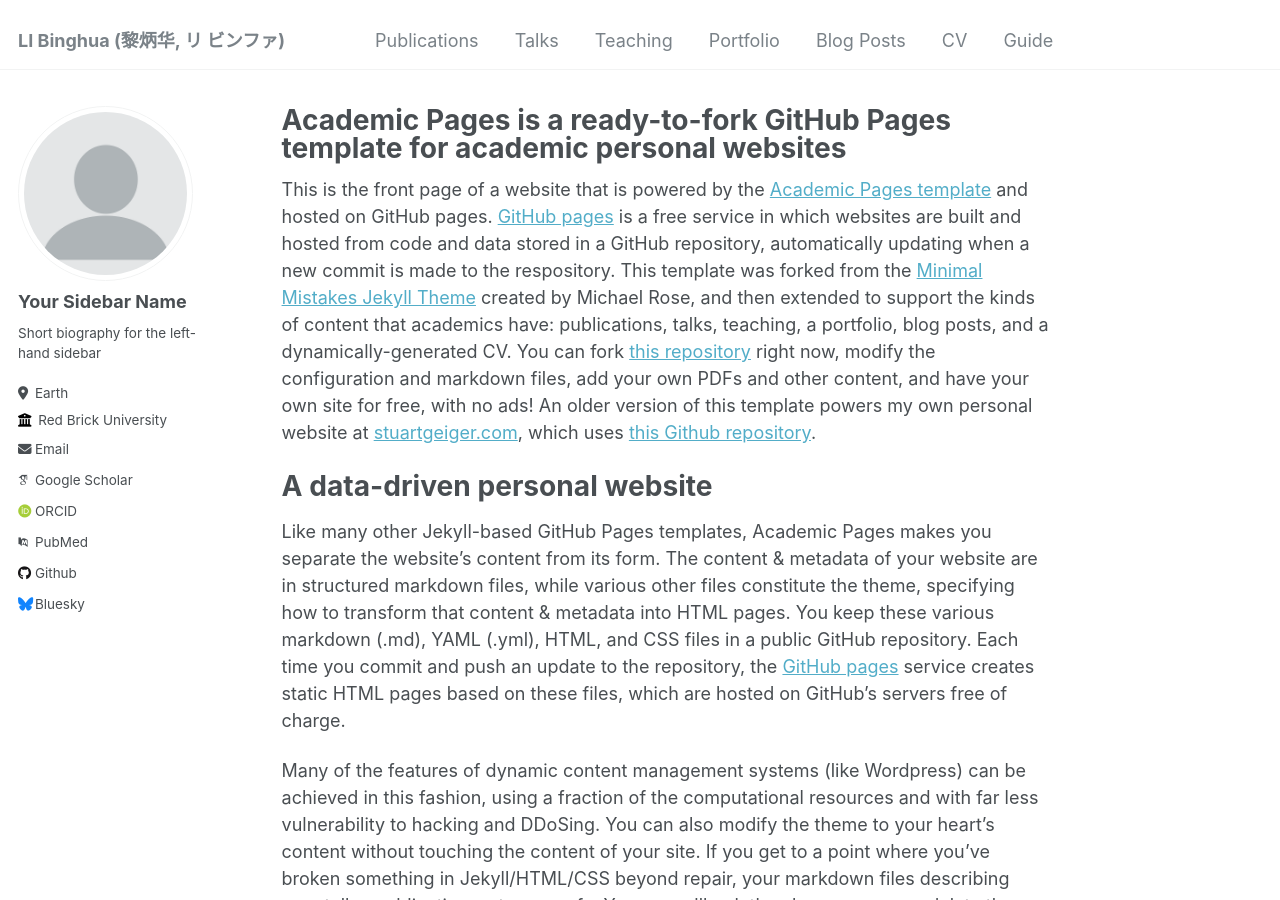
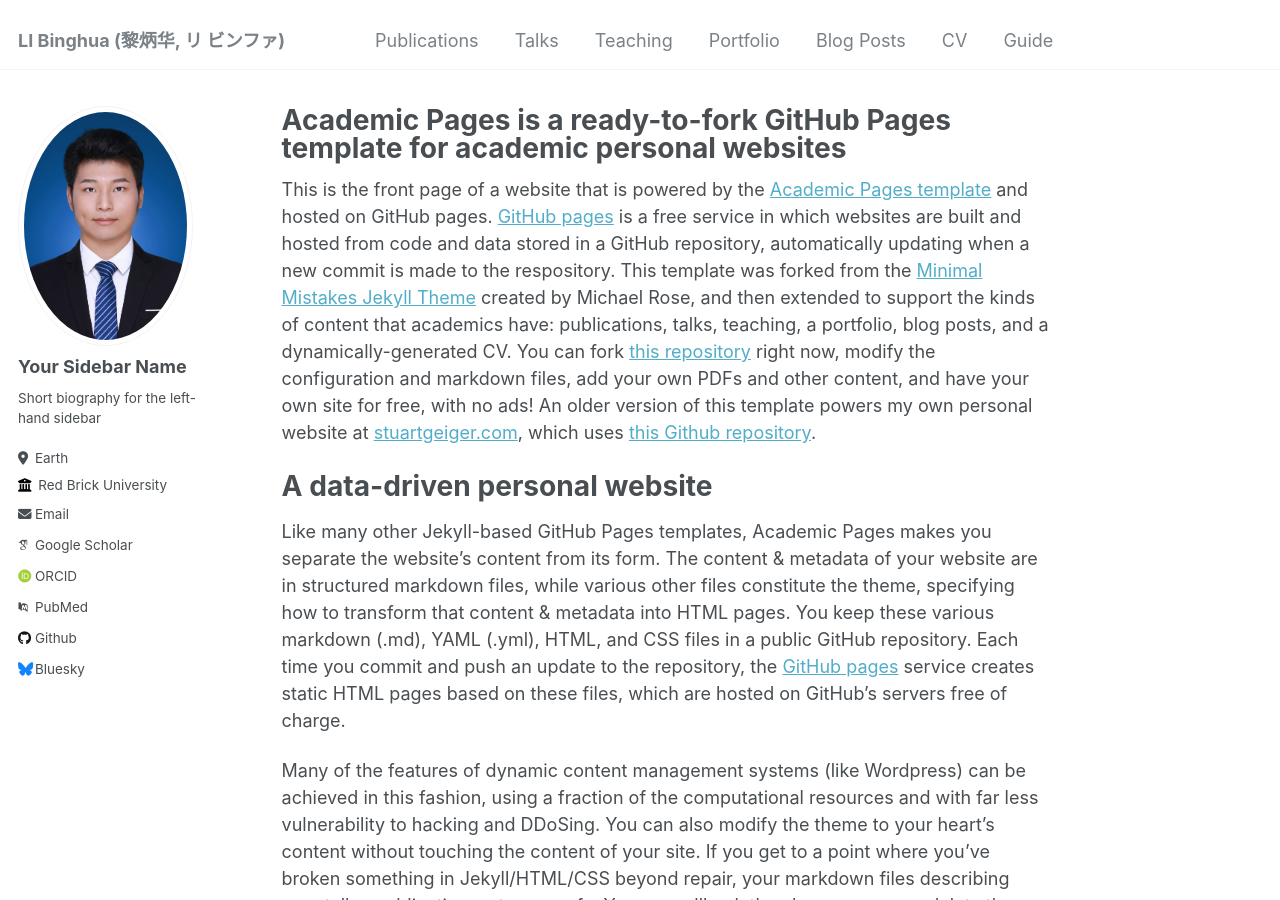
Before and after one commit to xiaovhua/vhua.github.io, a Jekyll site: the page built from _pages/about.md, in a window 1280 px wide and 900 px high. Built offline with Jekyll 4.4.1, drawn with Linux system fonts in a browser that asks for light colours; some web fonts are replaced.

Commit message:
Update _config.yml

```diff
--- a/_config.yml
+++ b/_config.yml
@@ -21,7 +21,7 @@ repository               : "tuat-novice.github.io/vhua.github.io"
 #               Additional customization can be done by editing /_includes/author-profile.html
 author:
   # Biographic information
-  avatar           : "profile.png"
+  avatar           : "26-l.jpg"
   name             : "Your Sidebar Name"
   pronouns         : # example: "she/her"
   bio              : "Short biography for the left-hand sidebar"
```
